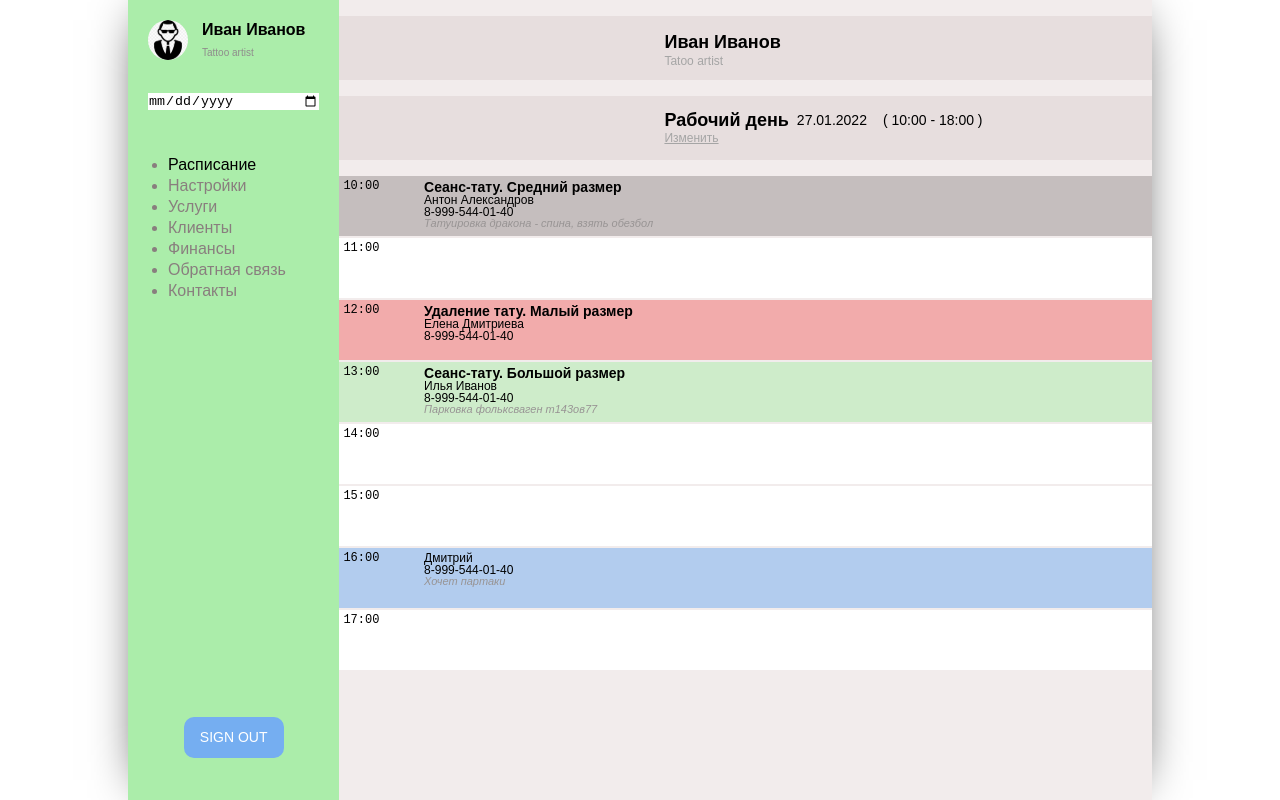
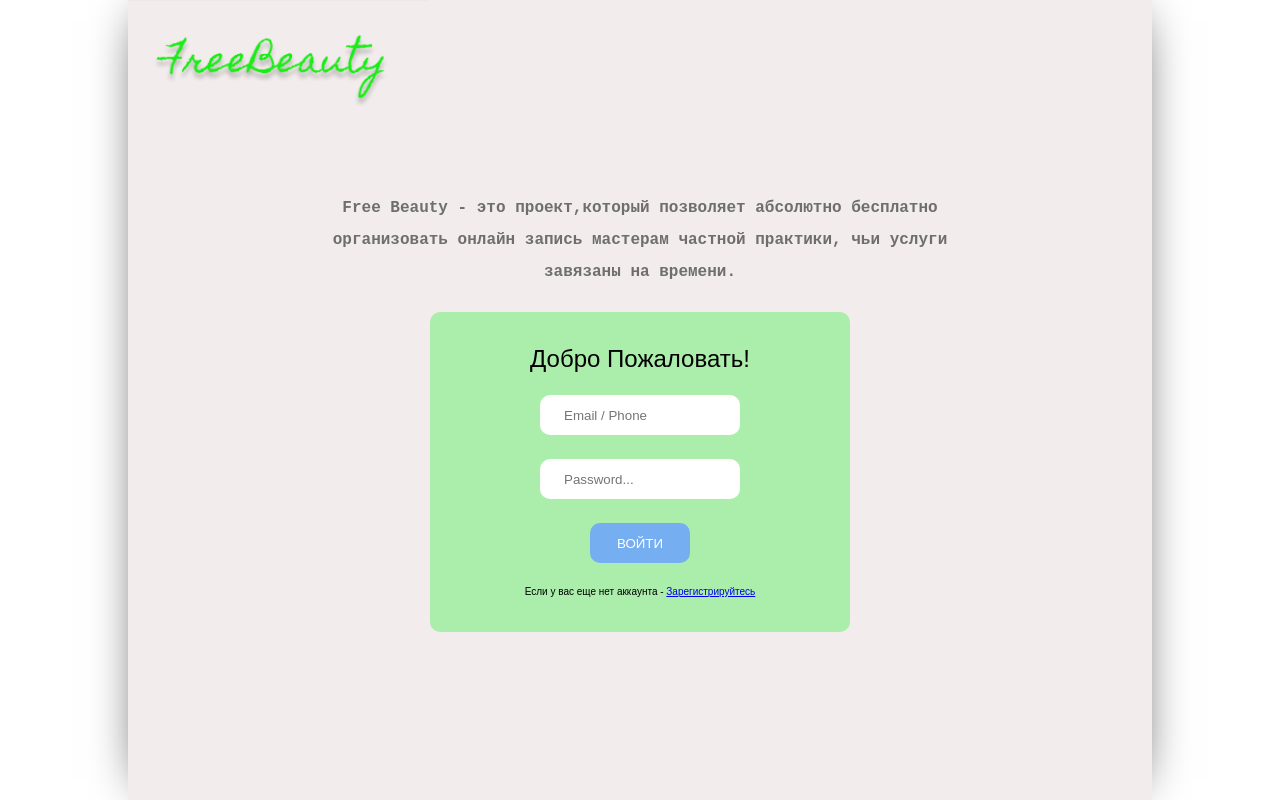
Before and after one commit to mucholocobbb/GB_FinalProject, a Vue app: page /welcomepage in a window 1280 px wide. Before the commit this address led to /personalpage/bookingtable. Built offline with nearby package versions, Linux system fonts and the light colour scheme.

Commit message:
FR-16.Changed bookibg list

```diff
--- a/src/App.vue
+++ b/src/App.vue
@@ -6,16 +6,15 @@
     </div>
 </template>
 <script>
+import { mapGetters } from 'vuex';
 export default {
-    data() {
-        return {
-            isAuth: true,
-        };
+    computed: {
+        ...mapGetters(["getAuth"])
     },
     methods: {
-        setAuth(ev) {
-            this.isAuth = ev;
-            if (ev === true) {
+        setAuth(el) {
+            this.$store.commit('setAuth', true);
+            if (el === true) {
                 this.$router.push("/personalpage").catch(() => {});
             } else {
                 this.$router.push("/welcomepage").catch(() => {});
@@ -26,7 +25,7 @@ export default {
         if (this.$route.name === "NotFound") {
             this.$router.push("/404").catch(() => {});
         } else {
-            if (this.isAuth) {
+            if (this.getAuth) {
                 this.$router.push("/personalpage").catch(() => {});
             } else {
                 this.$router.push("/welcomepage").catch(() => {});
--- a/src/components/Authorization.vue
+++ b/src/components/Authorization.vue
@@ -1,25 +1,31 @@
 <template>
   <div class="authorization">
-        <button class="sign_out">SIGN OUT</button>
+    <button class="sign_out" @click="setAuth">SIGN OUT</button>
   </div>
 </template>
 
 <script>
 export default {
-    name: 'AuthBtn',
-}
+  name: "AuthBtn",
+  methods: {
+    setAuth() {
+        this.$store.commit('setAuth', false);
+        this.$router.push("/welcomepage").catch(() => {});
+    },
+  },
+};
 </script>
 
 <style lang="scss" scoped>
-    .authorization{
+.authorization {
   display: flex;
   justify-content: center;
 
-        .sign_out{
+  .sign_out {
     font-size: 14px;
     line-height: 17px;
     color: white;
-            background: #75AEF1;
+    background: #75aef1;
     border: 0;
     border-radius: 10px;
     box-sizing: border-box;
@@ -30,7 +36,6 @@ export default {
     display: flex;
     align-items: center;
     justify-content: center;
-
   }
 }
 </style>
--- a/src/components/CLientDetails.vue
+++ b/src/components/CLientDetails.vue
@@ -10,7 +10,7 @@
           </div>
           <div class="form_serviceselect form_itemblock">
             <select class="form_input" id="service" v-model="service">
-              <option v-for="(option, index) of serviceArr" :key="index">
+              <option v-for="(option, index) of getServiceArr" :key="index">
                 {{ option.title }}
               </option>
             </select>
@@ -42,7 +42,7 @@
           </div>
           <div class="form_stime form_itemblock">
             <select class="form_input" id="stime" v-model="serviceTime">
-              <option v-for="(time, index) of timeLimits" :key="index">
+              <option v-for="(time, index) of getTimeLimits" :key="index">
                 {{ time }}
               </option>
             </select>
@@ -70,6 +70,7 @@
 </template>
 
 <script>
+import { mapGetters } from 'vuex';
 export default {
   name: "ClientDetails",
   props: {
@@ -94,34 +95,10 @@ export default {
       isFree: false,
       serviceTime: 60,
       serviceSelect: "",
-      serviceArr: [
-        {
-          title: "",
-          timeLimit: 60,
-        },
-        {
-          title: "Удаление тату. Малый размер",
-          timeLimit: 30,
-        },
-        {
-          title: "Удаление тату. Большой размер",
-          timeLimit: 60,
-        },
-        {
-          title: "Сеанс-тату. Малый размер",
-          timeLimit: 30,
-        },
-        {
-          title: "Сеанс-тату. Средний размер",
-          timeLimit: 30,
-        },
-        {
-          title: "Сеанс-тату. Большой размер",
-          timeLimit: 60,
-        },
-      ],
-      timeLimits: [15, 30, 45, 60],
     };
+  },
+  computed: {
+    ...mapGetters(['getServiceArr', 'getTimeLimits'])
   },
   methods: {
     closeModal() {
@@ -179,9 +156,9 @@ export default {
     this.isFree = this.actualItem.isFree;
     if (this.service != "") {
       ({ title: this.service, timeLimit: this.serviceTime } =
-        this.serviceArr.filter((item) => {
+        this.getServiceArr.find((item) => {
           return item.title == this.service;
-        })[0]);
+        }));
     }
   },
 };
--- a/src/components/Navigation.vue
+++ b/src/components/Navigation.vue
@@ -15,9 +15,6 @@
             </li>
             <li>
                 <router-link to="/personalpage/finance">Финансы</router-link>
-            </li>
-            <li>
-                <a href="#">Обратная связь</a>
             </li>
             <li>
                 <router-link to="/personalpage/contacts">Контакты</router-link>
--- a/src/pages/PersonalCab/ChildPages/BookingTable.vue
+++ b/src/pages/PersonalCab/ChildPages/BookingTable.vue
@@ -7,19 +7,33 @@
       @closeModal="closeModal"
       @setItem="setItem"
     />
-    <div
-      class="table_row"
-      :class="slotStatus(item.status)"
-      @click="setBook(item, index)"
-      v-for="(item, index) in slotList"
-      :key="index"
-    >
-      <p class="table_row_slottime">{{ item.time }}</p>
-      <div class="table_row_slotblock">
-        <p class="table_row_service">{{ item.service }}</p>
-        <p class="table_row_name">{{ item.name }}</p>
-        <p class="table_row_phone">{{ item.phone }}</p>
-        <p class="table_row_comment">{{ item.comment }}</p>
+    <div class="table_centreblock">
+      <div>
+        <div
+          class="table_basicRow"
+          v-for="(item, index) in getWorkTimeList"
+          :key="index"
+          :style="{ height: setRowHeight(item) }"
+        >
+          {{ item }}
+        </div>
+      </div>
+      <div style="width: 100%">
+        <div
+          class="table_row"
+          :class="slotStatus(getItem(item, 'status'))"
+          @click="setBook(getSlotList, index)"
+          v-for="(item, index) in getWorkTimeList"
+          :key="index"
+          :style="{ height: setRowHeight(item) }"
+        >
+          <div class="table_row_slotblock">
+            <p class="table_row_service">{{ getItem(item, "service") }}</p>
+            <p class="table_row_name">{{ getItem(item, "name") }}</p>
+            <p class="table_row_phone">{{ getItem(item, "phone") }}</p>
+            <p class="table_row_comment">{{ getItem(item, "comment") }}</p>
+          </div>
+        </div>
       </div>
     </div>
   </div>
@@ -27,6 +41,7 @@
 
 <script>
 import ClientDetails from "@/components/CLientDetails.vue";
+import { mapGetters } from "vuex";
 
 export default {
   name: "BookingTable",
@@ -36,86 +51,22 @@ export default {
       isModalOpen: false,
       actualSlot: {},
       actualIndex: 0,
-      slotList: [
-        {
-          time: "10:00",
-          service: "Сеанс-тату. Средний размер",
-          name: "Антон Александров",
-          phone: "8-999-544-01-40",
-          comment: "Татуировка дракона - спина, взять обезбол",
-          status: "past",
-          isFree: false,
-        },
-        {
-          time: "11:00",
-          service: "",
-          name: "",
-          phone: "",
-          comment: "",
-          status: "freeslot",
-          isFree: true,
-        },
-        {
-          time: "12:00",
-          service: "Удаление тату. Малый размер",
-          name: "Елена Дмитриева",
-          phone: "8-999-544-01-40",
-          comment: "",
-          status: "pass",
-          isFree: false,
-        },
-        {
-          time: "13:00",
-          service: "Сеанс-тату. Большой размер",
-          name: "Илья Иванов",
-          phone: "8-999-544-01-40",
-          comment: "Парковка фольксваген т143ов77",
-          status: "masterbook",
-          isFree: false,
-        },
-        {
-          time: "14:00",
-          service: "",
-          name: "",
-          phone: "",
-          comment: "",
-          status: "freeslot",
-          isFree: true,
-        },
-        {
-          time: "15:00",
-          service: "",
-          name: "",
-          phone: "",
-          comment: "",
-          status: "freeslot",
-          isFree: true,
-        },
-        {
-          time: "16:00",
-          service: "",
-          name: "Дмитрий",
-          phone: "8-999-544-01-40",
-          comment: "Хочет партаки",
-          status: "clientbook",
-          isFree: false,
-        },
-        {
-          time: "17:00",
-          service: "",
-          name: "",
-          phone: "",
-          comment: "",
-          status: "freeslot",
-          isFree: true,
-        },
-      ],
     };
   },
-  computed: {},
+  computed: {
+    ...mapGetters(["getSlotList", "getWorkTime", "getWorkTimeList"]),
+  },
   methods: {
+    getItem(item, name) {
+      let slot = this.getSlotList.find((el) => {
+        return el.time === item;
+      });
+      if (slot !== undefined) {
+        return slot[name];
+      }
+    },
     setBook(item, index) {
-      this.actualSlot = item;
+      this.actualSlot = item[index];
       this.isModalOpen = true;
       this.actualIndex = index;
     },
@@ -140,10 +91,44 @@ export default {
       this.isModalOpen = false;
     },
     setItem(newItem) {
-      this.slotList[newItem.index] = newItem.item;
+      this.$store.commit("setSlotList", newItem);
       this.actualSlot = {};
       this.isModalOpen = false;
     },
+    setWorkTime() {
+      let setArray = [];
+      let firstStep = this.getWorkTime;
+      let fromH = firstStep.from.split(":")[0];
+      let fromM = firstStep.from.split(":")[1];
+      let toH = firstStep.to.split(":")[0];
+      let toM = firstStep.to.split(":")[1];
+      for (let i = fromH; i <= toH; i++) {
+        let item = "";
+        if (i === fromH) {
+          item = `${i}:${fromM}`;
+        } else {
+          item = `${i}:00`;
+        }
+        setArray.push(item);
+      }
+      if (setArray[setArray.length - 1] == `${toH}:00` && toM != "00") {
+        setArray.push(`${toH}:${toM}`);
+      }
+      this.$store.commit("setWorkTimeList", setArray);
+    },
+
+    // TODO вынести в стор метод .
+    setRowHeight(item) {
+      let minute = item.split(":")[1];
+      if (minute != "00") {
+        return `${minute}px`;
+      } else {
+        return "60px";
+      }
+    },
+  },
+  mounted() {
+    this.setWorkTime();
   },
 };
 </script>
@@ -151,12 +136,26 @@ export default {
 <style lang="scss" scoped>
 .table {
   position: relative;
+  &_centreblock {
+    display: flex;
+  }
+  &_basicRow {
+    color: rgba(103, 103, 103, 0.8);
+    font-size: 10px;
+    width: 60px;
+    background-color: #fff;
+    box-shadow: inset 0 0 1px 0 rgba(152, 148, 148, 1);
+    padding: 8px;
+    text-align: center;
+  }
+  &_mainblock {
+    width: 100%;
+  }
   &_row {
-    width: 100%;
-    height: 60px;
     background-color: #fff;
     display: flex;
-    margin: 2px 0;
+    box-shadow: inset 0 0 1px 0 rgba(152, 148, 148, 1);
+
     transition: all 0.2s;
     &:hover {
       border: 1px solid rgba(103, 103, 103, 0.6);
--- a/src/pages/PersonalCab/PersonalCabinet.vue
+++ b/src/pages/PersonalCab/PersonalCabinet.vue
@@ -16,7 +16,7 @@
               {{ listDate }}
             </p>
             <p v-if="isBookingList" class="content_listinfo_time">
-              ( {{ listTime }} )
+              ( {{ getWorkTime.from }} - {{ getWorkTime.to }} )
             </p>
           </div>
           <a
@@ -36,6 +36,7 @@
 
 <script>
 import SideBar from "@/components/SideBar.vue";
+import { mapGetters } from "vuex";
 
 export default {
   name: "PersonalCabinet",
@@ -51,6 +52,9 @@ export default {
       listTime: "10:00 - 18:00",
       isBookingList: true,
     };
+  },
+  computed: {
+    ...mapGetters(["getWorkTime"]),
   },
   methods: {
     getAction() {
--- /dev/null
+++ b/src/store/bookingSet.js
@@ -0,0 +1,97 @@
+const state = {
+    slotList: [
+        {
+          time: "10:00",
+          service: "Сеанс-тату. Средний размер",
+          name: "Антон Александров",
+          phone: "8-999-544-01-40",
+          comment: "Татуировка дракона - спина, взять обезбол",
+          status: "past",
+          isFree: false,
+        },
+        {
+          time: "11:00",
+          service: "",
+          name: "",
+          phone: "",
+          comment: "",
+          status: "freeslot",
+          isFree: true,
+        },
+        {
+          time: "12:00",
+          service: "Удаление тату. Малый размер",
+          name: "Елена Дмитриева",
+          phone: "8-999-544-01-40",
+          comment: "",
+          status: "pass",
+          isFree: false,
+        },
+        {
+          time: "13:00",
+          service: "Сеанс-тату. Большой размер",
+          name: "Илья Иванов",
+          phone: "8-999-544-01-40",
+          comment: "Парковка фольксваген т143ов77",
+          status: "masterbook",
+          isFree: false,
+        },
+        {
+          time: "14:00",
+          service: "",
+          name: "",
+          phone: "",
+          comment: "",
+          status: "freeslot",
+          isFree: true,
+        },
+        {
+          time: "15:00",
+          service: "",
+          name: "",
+          phone: "",
+          comment: "",
+          status: "freeslot",
+          isFree: true,
+        },
+        {
+          time: "16:00",
+          service: "",
+          name: "Дмитрий",
+          phone: "8-999-544-01-40",
+          comment: "Хочет партаки",
+          status: "clientbook",
+          isFree: false,
+        },
+        {
+          time: "17:00",
+          service: "",
+          name: "",
+          phone: "",
+          comment: "",
+          status: "freeslot",
+          isFree: true,
+        },
+      ],
+}
+
+const getters = {
+    getSlotList: state => state.slotList,
+}
+
+const mutations = {
+    setSlotList(state, newItem) {
+        state.slotList[newItem.index] = newItem.item
+        state.slotList = [...state.slotList]
+    }
+}
+
+const actions = {
+}
+
+export default {
+    state,
+    mutations,
+    getters,
+    actions
+}
--- a/src/store/index.js
+++ b/src/store/index.js
@@ -1,17 +1,28 @@
 import Vue from 'vue'
 import Vuex from 'vuex'
+
+import masterSet from './masterSet'
+import bookingSet from './bookingSet'
+
 
 Vue.use(Vuex)
 
 export default new Vuex.Store({
   state: {
+    isAuth: false,
   },
   getters: {
+    getAuth: state => state.isAuth,
   },
   mutations: {
+    setAuth(state, bo) {
+      state.isAuth = bo
+    }
   },
   actions: {
   },
   modules: {
+    masterSet,
+    bookingSet
   }
 })
--- /dev/null
+++ b/src/store/masterSet.js
@@ -0,0 +1,56 @@
+const state = {
+  serviceArr: [
+    {
+      title: "",
+      timeLimit: 60,
+    },
+    {
+      title: "Удаление тату. Малый размер",
+      timeLimit: 30,
+    },
+    {
+      title: "Удаление тату. Большой размер",
+      timeLimit: 60,
+    },
+    {
+      title: "Сеанс-тату. Малый размер",
+      timeLimit: 30,
+    },
+    {
+      title: "Сеанс-тату. Средний размер",
+      timeLimit: 30,
+    },
+    {
+      title: "Сеанс-тату. Большой размер",
+      timeLimit: 60,
+    },
+  ],
+  timeLimits: [15, 30, 45, 60],
+  workTime: {
+      from: '10:00',
+      to: '20:00',
+  },
+  workTimeList:[],
+};
+
+const getters = {
+    getServiceArr: state => state.serviceArr,
+    getTimeLimits: state => state.timeLimits,
+    getWorkTime: state => state.workTime,
+    getWorkTimeList: state => state.workTimeList
+};
+
+const mutations = {
+    setWorkTimeList(state, array) {
+        state.workTimeList = array
+    }
+};
+
+const actions = {};
+
+export default {
+  state,
+  mutations,
+  getters,
+  actions,
+};
```
Lines whose indentation alone changed are shown as unchanged.
